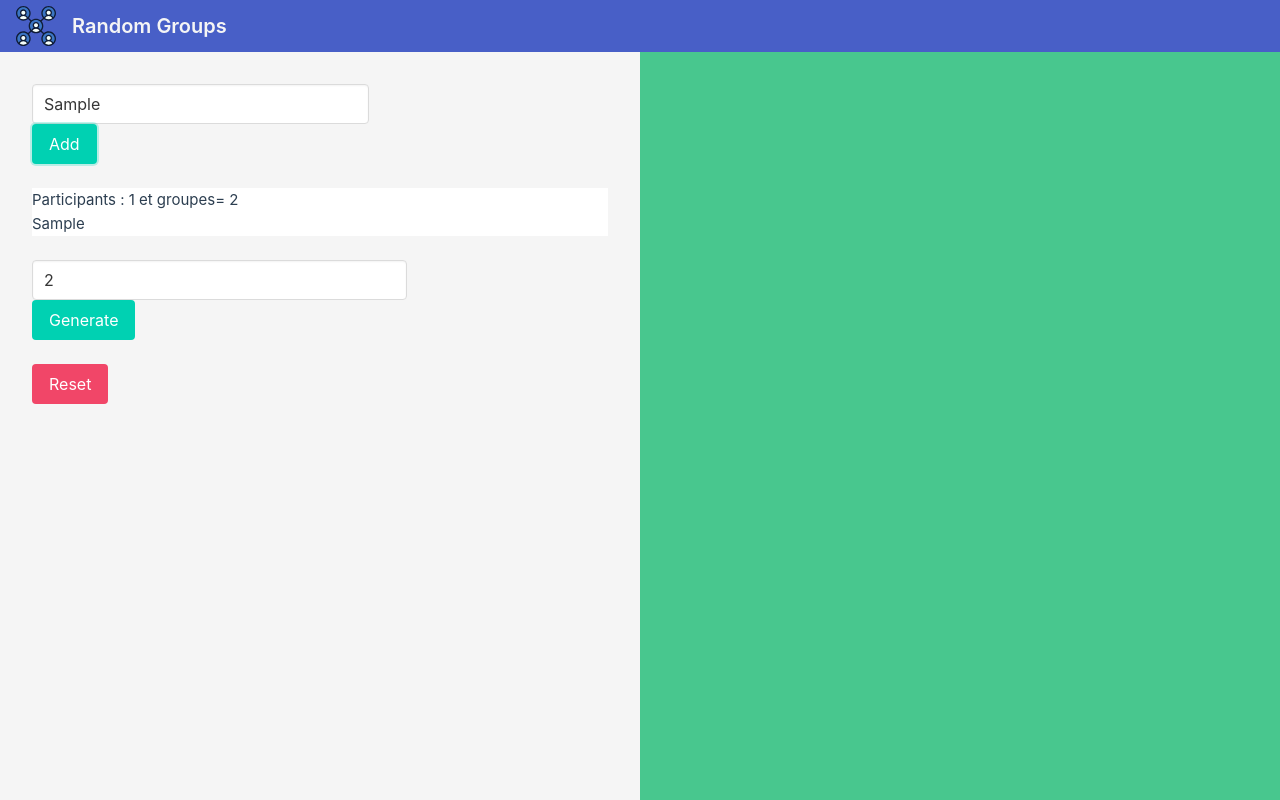
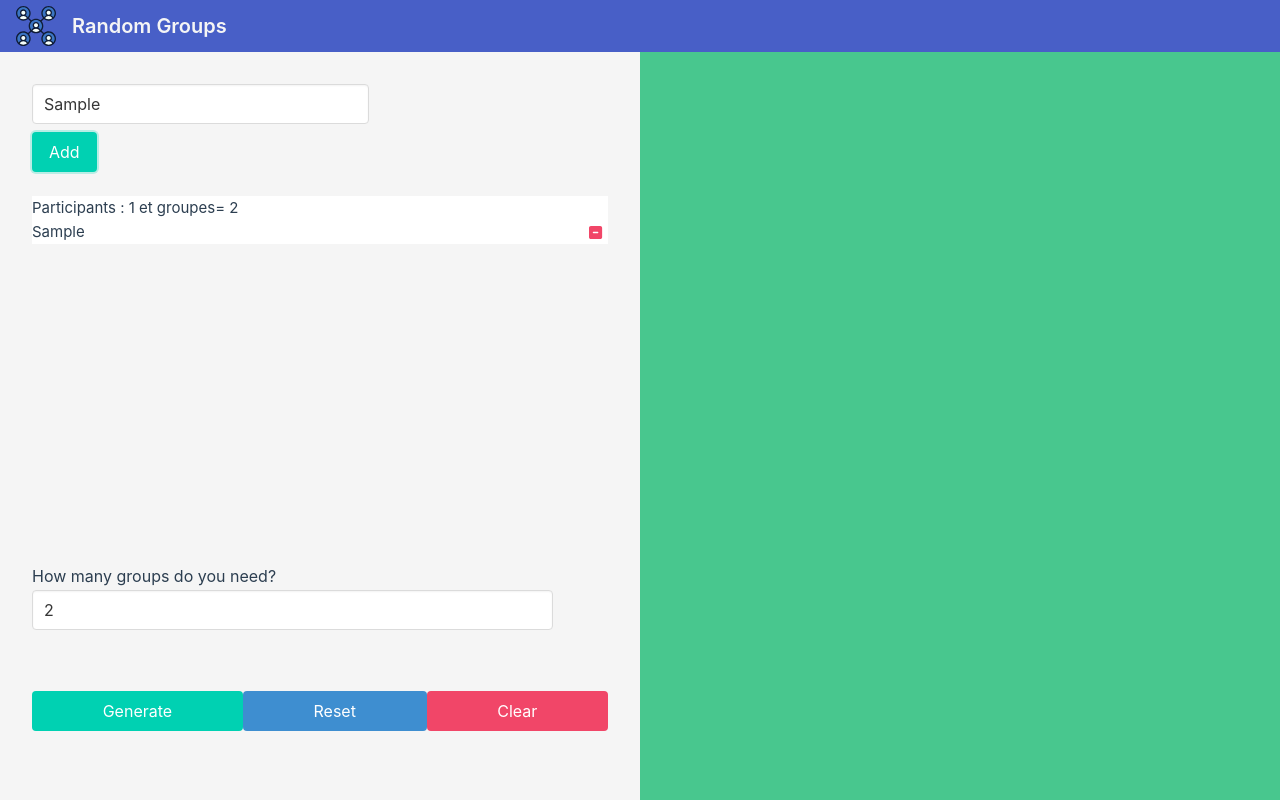
Before and after one commit to Lisamunsy/random-groups-new, a Vue app: page / in a window 1280 px wide. Both pictures are taken after typing "Sample" into the empty fields and a click on the button "Add". Built offline with nearby package versions, Linux system fonts and the light colour scheme.

Commit message:
delete on participant icon

```diff
--- a/package.json
+++ b/package.json
@@ -13,6 +13,11 @@
     "lint": "eslint . --ext .vue,.js,.jsx,.cjs,.mjs,.ts,.tsx,.cts,.mts --fix --ignore-path .gitignore"
   },
   "dependencies": {
+    "@fortawesome/fontawesome-svg-core": "^6.2.0",
+    "@fortawesome/free-brands-svg-icons": "^6.2.0",
+    "@fortawesome/free-regular-svg-icons": "^6.2.0",
+    "@fortawesome/free-solid-svg-icons": "^6.2.0",
+    "@fortawesome/vue-fontawesome": "^3.0.1",
     "bulma": "^0.9.4",
     "pinia": "^2.0.21",
     "vue": "^3.2.38"
--- a/src/App.vue
+++ b/src/App.vue
@@ -7,7 +7,7 @@ const main = useParticipantsStore();
 // const  {counter, name, doubleCount} = storeToRefs(main);
 const {firstlist, groupListes, groupNumber, showGroups} = storeToRefs(main);
 
-const {addOne, reset, setNumber, grouper } =main;
+const {addOne, reset, setNumber, grouper, clearList, destroyOne } =main;
 
 let challa ='';
 let challo =2;
@@ -61,34 +61,47 @@ main.$subscribe((mutation, state)=>{
   <main class=" is-primary">
 
     <section class=" has-background-light generator">
+      <div class="names-liste">
+        <div class="level">
+          <div class="control">
+            <input class="input" type="text" placeholder="New participant" v-model="challa" id="newParticipant" />
+            <button  class="button is-primary mt-2" v-on:click="addOne(challa)" >Add</button>
+          </div>
+        </div>
 
-      <div class="level">
-        <div class="control">
-          <input class="input" type="text" placeholder="New participant" v-model="challa" id="newParticipant" />
-          <button  class="button is-primary" v-on:click="addOne(challa)" >Add</button>
+        <div class="has-background-white"> Participants : {{firstlist.length}} et groupes= {{groupNumber}}
+          <ul type="1" v-for="item in firstlist" :key="'el'+item">
+            <li class="level">
+              <span class="">
+                {{item}}
+              </span>
+              <span class="icon has-text-danger">
+
+                <font-awesome-icon icon="fa-solid fa-square-minus " @click="destroyOne(item)"/>
+              </span>
+
+            </li>
+          </ul>
         </div>
       </div>
 
-      <div class="has-background-white"> Participants : {{firstlist.length}} et groupes= {{groupNumber}}
-        <ul type="1" v-for="item in firstlist" :key="'el'+item">
-          <li> {{item}}</li>
-        </ul>
-      </div>
+      <div class="level group-number-box">
+        <div class="control mt-5">
+          <label for="grpNum">How many groups do you need? </label>
+          <input name="grpNum" class="input" type="number" min='2' placeholder='2' v-model="challo" id="newParticipant" v-on:change="setNumber(challo)"/>
 
-      <div class="level">
-        <div class="control mt-5">
-          <input class="input" type="number" min='2' placeholder='2' v-model="challo" id="newParticipant" v-on:change="setNumber(challo)"/>
-          <button class="button is-primary" v-on:click="grouper" > Generate
-          </button>
         </div>
       </div>
-
-      <button  class="button is-danger" @click="reset">Reset</button>
+      <div class="actions level">
+        <button class="button is-primary  level-item" v-on:click="grouper" > Generate</button>
+        <button  class="button is-info level-item" @click="reset">Reset</button>
+        <button  class="button is-danger level-item" @click="clearList">Clear</button>
+      </div>
     </section>
 
     <section class="has-background-success resultats ">
       <div class="liste-groupe " v-show="showGroups" v-for="item in groupListes" :key="'gr'+item.id+1" >
-        <div class=" has-background-white card ">
+        <div class=" has-background-white card mb-5 ">
           <div class="card-header">
             <h4 class="card-header-title">Groupe n° {{item.id}}</h4>
           </div>
--- a/src/assets/main.css
+++ b/src/assets/main.css
@@ -60,7 +60,21 @@ main{
   grid-area: main;
 }
 
-.generator { grid-area: generator; }
+.generator {
+  display: grid;
+  grid-template-columns: 1fr;
+  grid-template-rows: 4fr 1fr 1fr;
+  gap: 0px 0px;
+  grid-template-areas:
+    "names-liste"
+    "group-number-box"
+    "actions";
+  grid-area: generator;
+}
+.names-liste { grid-area: names-liste; }
+.group-number-box { grid-area: group-number-box; }
+.actions { grid-area: actions; }
+
 .resultats { grid-area: resultats; }
 
 section{
--- a/src/main.ts
+++ b/src/main.ts
@@ -3,10 +3,17 @@ import { createPinia } from "pinia";
 import App from "./App.vue";
 import "./assets/main.sass";
 import "./assets/main.css";
+import { library } from "@fortawesome/fontawesome-svg-core";
+import {  faSquareMinus } from "@fortawesome/free-solid-svg-icons";
+import { FontAwesomeIcon } from "@fortawesome/vue-fontawesome";
 
 
 const app = createApp(App);
 
 app.use(createPinia());
 
+library.add(faSquareMinus);
+
+app.component('font-awesome-icon', FontAwesomeIcon);
+
 app.mount("#app");
--- a/src/stores/useParticipants.ts
+++ b/src/stores/useParticipants.ts
@@ -21,11 +21,22 @@ export const useParticipantsStore = defineStore("main", {
                 this.backupList.push(nom);
             }
         },
+        destroyOne(nom: string){
+           const toDe = this.firstlist.findIndex(elo=> elo===nom) ;
+           this.firstlist.splice(toDe,1)
+
+        },
         reset(){
             this.firstlist=JSON.parse(JSON.stringify(this.backupList));
             this.groupNumber = 2;
             this.groupListes = [];
             this.showGroups =false;
+        },
+        clearList(){
+            this.firstlist= [];
+            this.backupList=[];
+            this.groupListes=[];
+            this.showGroups= false;
         },
         setNumber(num: number){
             if (num >= 2) {
```
Also changed, not shown: 1 other file (tests, documents, lock files or other folders).
